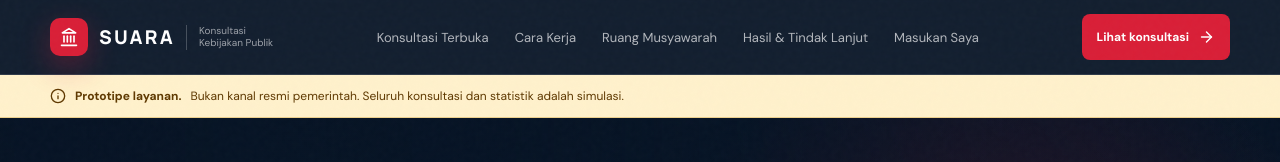
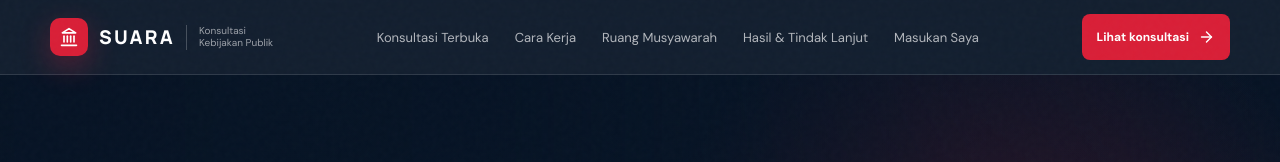
Before and after one commit to dinovaslate/suara-futuristic-civic-city, a website built with Vite: page index.html in a window 1280 px wide. Shown: the top 162 px of the page. Built offline with nearby package versions, Linux system fonts and the light colour scheme; animation ran at ten frames a second.

Commit message:
some quick changes

```diff
--- a/index.html
+++ b/index.html
@@ -21,8 +21,6 @@
       <div class="header-actions"><a class="header-cta" href="/consultations.html">Lihat konsultasi <i data-lucide="arrow-right"></i></a><button class="menu-toggle" data-menu-toggle aria-label="Buka menu" aria-expanded="false"><i data-lucide="menu"></i></button></div>
     </div>
   </header>
-  <div class="prototype-strip"><div><i data-lucide="info"></i><strong>Prototipe layanan.</strong><span>Bukan kanal resmi pemerintah. Seluruh konsultasi dan statistik adalah simulasi.</span></div></div>
-
   <main>
     <section class="hero">
       <div class="hero-map" id="heroMap" role="img" aria-label="Visualisasi tiga dimensi konteks kebijakan perkotaan Jakarta"></div>
```
Also changed, not shown: exports/suara-homepage.svg (added), 1 other file.
